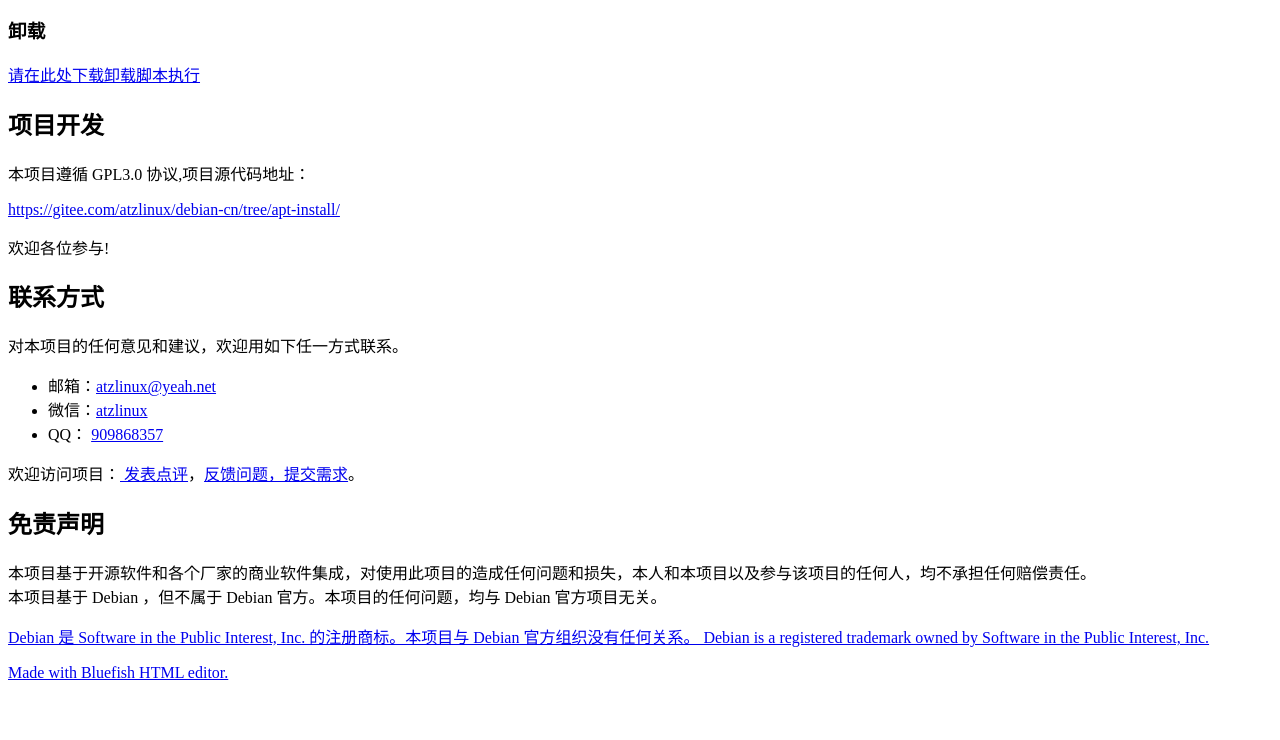
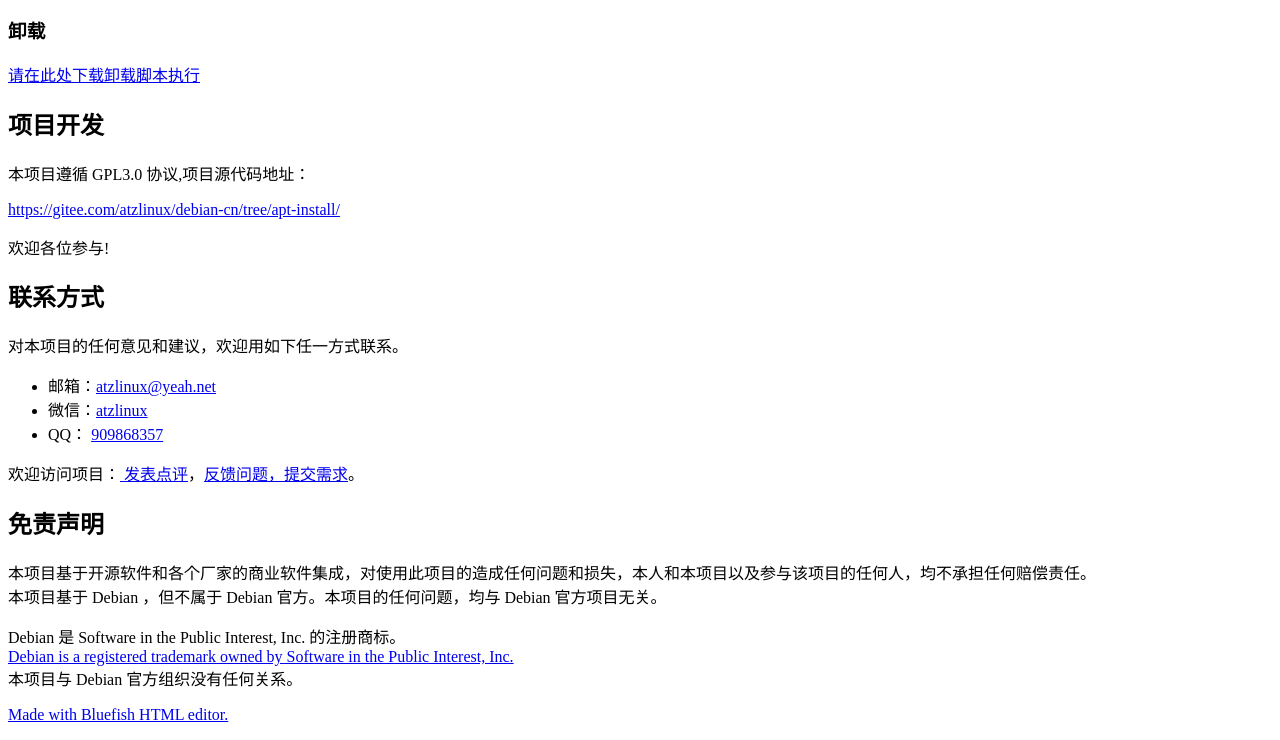
Before and after one commit to mikeliang/atzlinux, a plain HTML site: page index.htm in a window 1280 px wide. Shown: the part 1474-2214 px from the top of the page. Before the commit the page ends 2172 px from the top, so only its background shows below. Drawn offline with Linux system fonts and the light colour scheme.

Commit message:
调整商标声明格式

```diff
--- a/index.htm
+++ b/index.htm
@@ -94,10 +94,10 @@ https://gitee.com/atzlinux/debian-cn/tree/apt-install/
 <p>本项目基于开源软件和各个厂家的商业软件集成，对使用此项目的造成任何问题和损失，本人和本项目以及参与该项目的任何人，均不承担任何赔偿责任。<br>
 本项目基于 Debian ，但不属于 Debian 官方。本项目的任何问题，均与 Debian 官方项目无关。</p>
 <p>
-<a href="https://www.debian.org/trademark" target="_blank">
-Debian 是 Software in the Public Interest, Inc. 的注册商标。本项目与 Debian 官方组织没有任何关系。
-Debian is a registered trademark owned by Software in the Public Interest, Inc.
-</a>
+Debian 是 Software in the Public Interest, Inc. 的注册商标。
+<br>
+<a href="https://www.debian.org/trademark" target="_blank">Debian is a registered trademark owned by Software in the Public Interest, Inc.</a>
+<br>本项目与 Debian 官方组织没有任何关系。
 </p>
 <p><a href="http://bluefish.openoffice.nl/" target="_blank">Made with Bluefish HTML editor.</a></p>
 </body>
```
Also changed, not shown: www/index.htm (+4 -4 lines).
